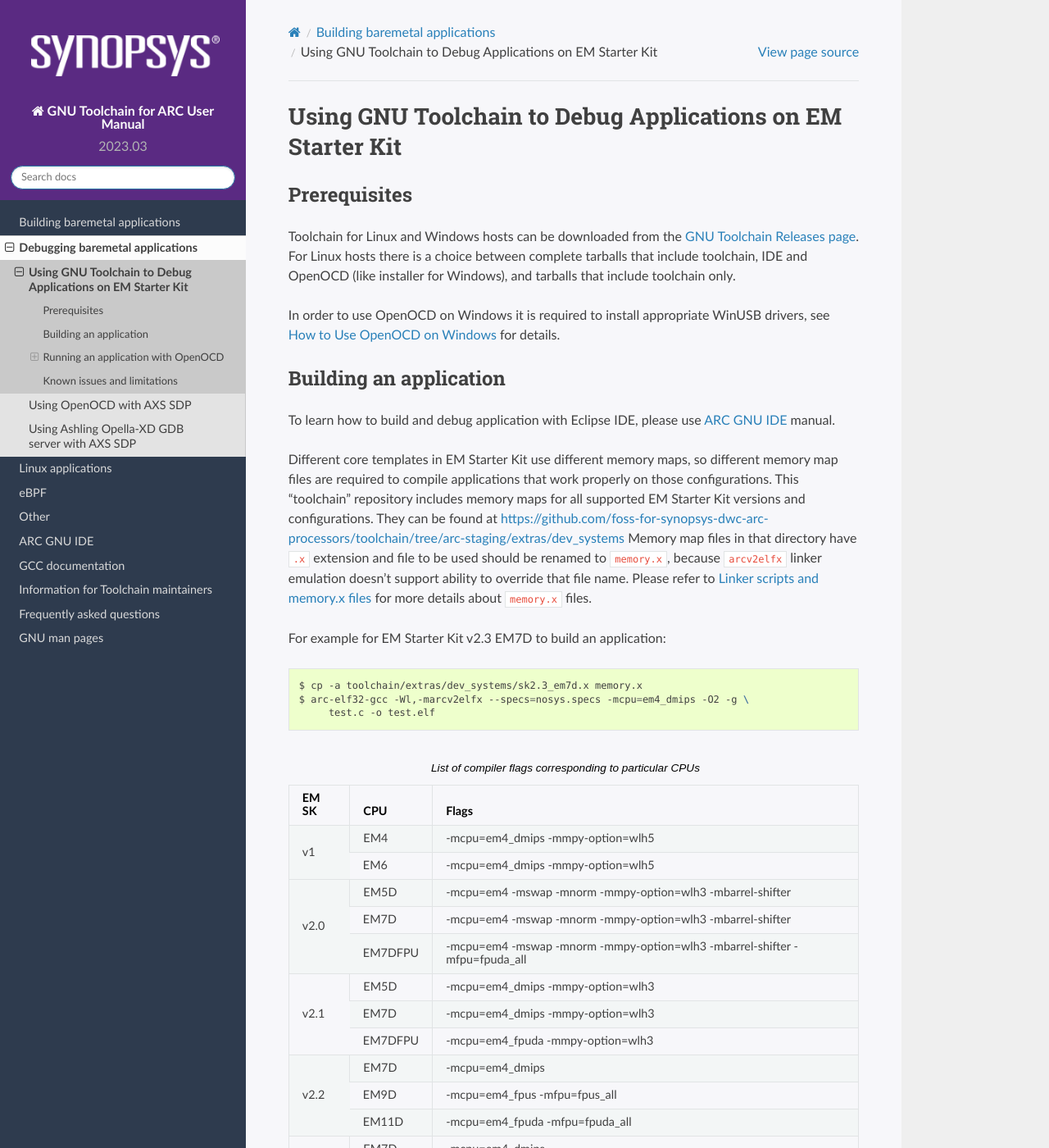
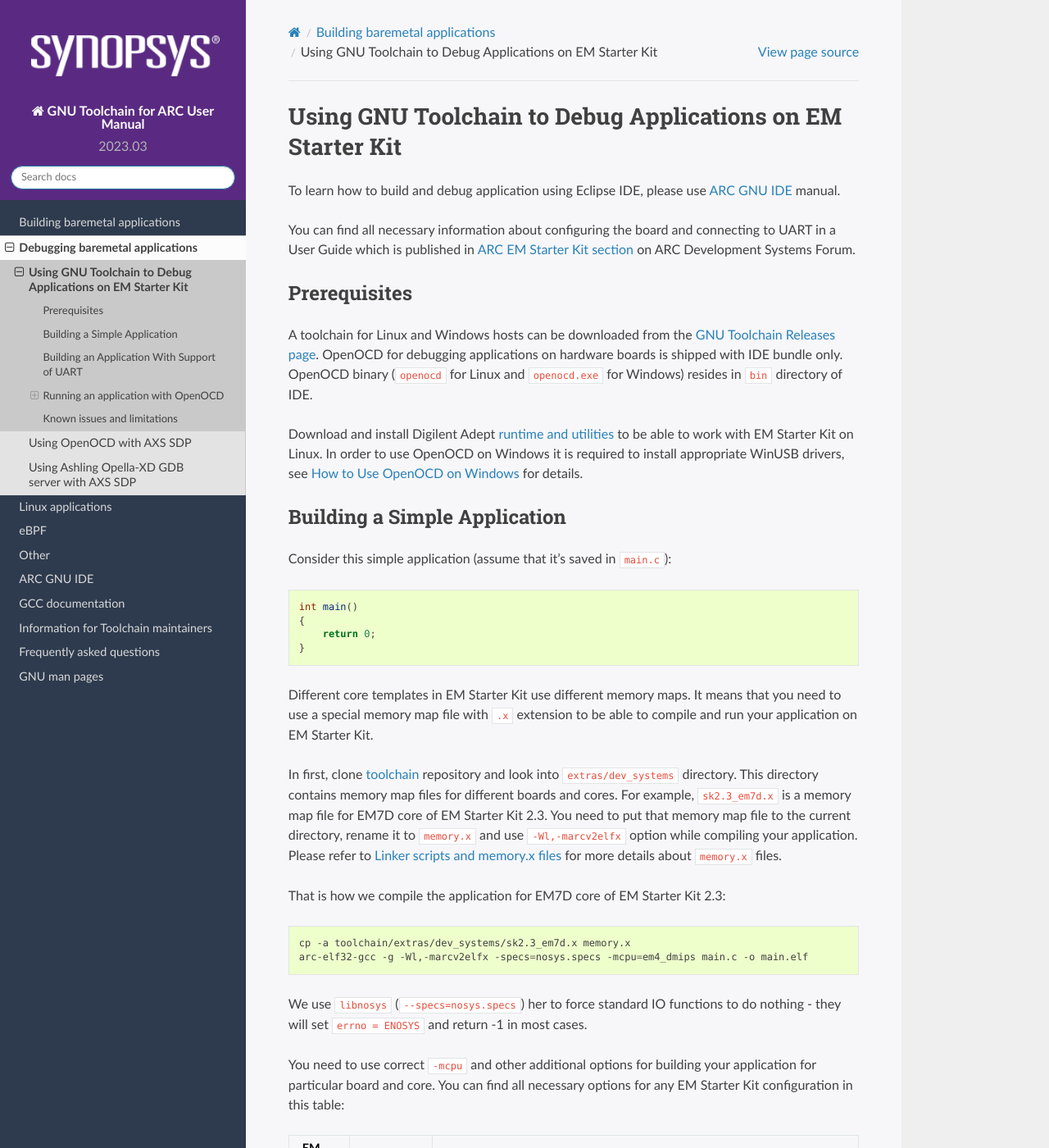
Before and after one commit to foss-for-synopsys-dwc-arc-processors/toolchain, a Sphinx documentation site: the page built from doc/baremetal/em-starter-kit.rst, in a window 1280 px wide and 1400 px high. Shown: the whole window at 82% size. Built offline with Sphinx 7.4.7 and the Read the Docs theme 2.0.0, drawn with Linux system fonts in a browser that asks for light colours; some of the changed text lies outside the part shown.

Commit message:
doc: Completely reworked EMSK section
* Add links to useful extrenal resources.
* Simplified guides.
* Fixed a guide for building with support of UART.

```diff
--- a/doc/baremetal/em-starter-kit.rst
+++ b/doc/baremetal/em-starter-kit.rst
@@ -6,44 +6,64 @@
 Using GNU Toolchain to Debug Applications on EM Starter Kit
 ===========================================================
 
+To learn how to build and debug application using Eclipse IDE, please use
+:doc:`../ide/index` manual.
+
+You can find all necessary information about configuring the board and
+connecting to UART in a User Guide which is published in
+`ARC EM Starter Kit section <https://github.com/foss-for-synopsys-dwc-arc-processors/ARC-Development-Systems-Forum/wiki/ARC-Development-Systems-Forum-Wiki-Home#arc-em-starter-kit-1>`_
+on ARC Development Systems Forum.
+
 Prerequisites
 -------------
 
-Toolchain for Linux and Windows hosts can be downloaded from the `GNU Toolchain
-Releases page
-<https://github.com/foss-for-synopsys-dwc-arc-processors/toolchain/releases>`_.
-For Linux hosts there is a choice between complete tarballs that include
-toolchain, IDE and OpenOCD (like installer for Windows), and tarballs that
-include toolchain only.
+A toolchain for Linux and Windows hosts can be downloaded from the `GNU Toolchain
+Releases page <https://github.com/foss-for-synopsys-dwc-arc-processors/toolchain/releases>`_.
+OpenOCD for debugging applications on hardware boards is shipped with IDE bundle only.
+OpenOCD binary (``openocd`` for Linux and ``openocd.exe`` for Windows) resides in ``bin`` directory of IDE.
 
-In order to use OpenOCD on Windows it is required to install appropriate WinUSB drivers,
-see :doc:`../ide/how-to-use-openocd-on-windows` for details.
+Download and install Digilent Adept `runtime and utilities <https://digilent.com/shop/software/digilent-adept/download>`_
+to be able to work with EM Starter Kit on Linux. In order to use OpenOCD on Windows it is required to install
+appropriate WinUSB drivers, see :doc:`../ide/how-to-use-openocd-on-windows` for details.
 
 
-Building an application
------------------------
+Building a Simple Application
+-----------------------------
 
-To learn how to build and debug application with Eclipse IDE, please use
-:doc:`../ide/index` manual.
+Consider this simple application (assume that it's saved in ``main.c``):
 
-Different core templates in EM Starter Kit use different memory maps, so
-different memory map files are required to compile applications that work
-properly on those configurations. This "toolchain" repository includes memory
-maps for all supported EM Starter Kit versions and configurations. They can be
-found at
-https://github.com/foss-for-synopsys-dwc-arc-processors/toolchain/tree/arc-staging/extras/dev_systems
-Memory map files in that directory have ``.x`` extension and file to be used
-should be renamed to ``memory.x``, because ``arcv2elfx`` linker emulation
-doesn't support ability to override that file name. Please refer to
-:doc:`linker` for more details about ``memory.x`` files.
+.. code-block:: c
 
-For example for EM Starter Kit v2.3 EM7D to build an application::
+  int main()
+  {
+      return 0;
+  }
 
-    $ cp -a toolchain/extras/dev_systems/sk2.3_em7d.x memory.x
-    $ arc-elf32-gcc -Wl,-marcv2elfx --specs=nosys.specs -mcpu=em4_dmips -O2 -g \
-         test.c -o test.elf
+Different core templates in EM Starter Kit use different memory maps.
+It means that you need to use a special memory map file with ``.x`` extension
+to be able to compile and run your application on EM Starter Kit.
 
-.. table:: List of compiler flags corresponding to particular CPUs
+In first, clone `toolchain <https://github.com/foss-for-synopsys-dwc-arc-processors/toolchain>`_
+repository and look into ``extras/dev_systems`` directory. This directory contains
+memory map files for different boards and cores. For example, ``sk2.3_em7d.x``
+is a memory map file for EM7D core of EM Starter Kit 2.3. You need to put that memory map
+file to the current directory, rename it to ``memory.x`` and use ``-Wl,-marcv2elfx``
+option while compiling your application. Please refer to :doc:`linker` for more details
+about ``memory.x`` files.
+
+That is how we compile the application for EM7D core of EM Starter Kit 2.3::
+
+  cp -a toolchain/extras/dev_systems/sk2.3_em7d.x memory.x
+  arc-elf32-gcc -g -Wl,-marcv2elfx -specs=nosys.specs -mcpu=em4_dmips main.c -o main.elf
+
+We use ``libnosys`` (``--specs=nosys.specs``) her to force standard IO functions
+to do nothing - they will set ``errno = ENOSYS`` and return -1 in most cases.
+
+You need to use correct ``-mcpu`` and other additional options for building your
+application for particular board and core. You can find all necessary options
+for any EM Starter Kit configuration in this table:
+
+.. table::
 
    +------+--------+------------------------------------------------------------+
    |EM SK |  CPU   |  Flags                                                     |
@@ -78,41 +98,43 @@
    |      | EM11D  | -mcpu=em4_fpuda -mfpu=fpuda_all                            |
    +------+--------+------------------------------------------------------------+
 
+Building an Application With Support of UART
+--------------------------------------------
 
-C library for GNU Toolchain for ARC provides basic support for UART module of EM
-Starter Kit, which allows to use standard C function for input and output:
-``printf()``, ``scanf()``, etc. Memory map files are also provided for processor
-configurations of EM Starter Kit. Both of those features are available via
-special "specs" files: ``emsk_em9d.specs`` and ``emsk_em11d.specs`` (there is no
-separate file for EM7D of EM Starter Kit, it is identical to EM9D). Usage
-example is following::
+Consider this application (assume that it's saved in ``hello.c``):
 
-    $ cat hello_world.c
-    #include <stdio.h>
-    int main() {
-        printf("hello world\n");
-        return 0;
-    }
+.. code-block:: c
 
-    $ arc-elf32-gcc --specs=emsk_em9d.specs -mcpu=em4_dmips hello_world.c
+  #include<stdio.h>
 
-Note that it is still required to specify valid ``-mcpu`` option value - it is
-not set by the specs file.
+  int main()
+  {
+      printf("Hello, World!\n");
+      return 0;
+  }
 
+You need to use ``emsk_em9d.specs`` (for EM7D or EM9D) or ``emsk_em11d.specs``
+(for EM11D) specs files instead of ``nosys.specs`` to enable support of UART.
+It allows using standard C function for input and output: ``printf()``, ``scanf()``,
+etc.
 
+That is how we compile the application for EM7D core of EM Starter Kit 2.3::
+
+  cp -a toolchain/extras/dev_systems/sk2.3_em7d.x memory.x
+  arc-elf32-gcc -g -Wl,-marcv2elfx -specs=emsk_em9d.specs -mcpu=em4_dmips main.c -o main.elf
 
 Running an application with OpenOCD
 -----------------------------------
 
+OpenOCD is used for connecting to development boards, running a GDB
+server and loading programs to the boards using GDB.
+
 Starting OpenOCD
 ^^^^^^^^^^^^^^^^
 
-Parameters of a particular target board are described in the OpenOCD
-configuration files. OpenOCD repository from Synopsys already includes several
-configuration files made specifically for Synopsys own development platforms:
-ARC EM Starter Kit and ARC SDP. Due to differences between different versions
-of ARC EM Starter Kit hardware, there are separate configuration files for
-different ARC EM Starter Kit versions:
+OpenOCD uses configuration files for describing different boards. OpenOCD
+is shipped with different configuration files for different EM Starter Kit
+versions:
 
 * ``snps_em_sk_v1.cfg`` - for ARC EM Starter Kit v1.x.
 * ``snps_em_sk_v2.1.cfg`` - for ARC EM Starter Kit versions 2.0 and 2.1.
@@ -121,66 +143,52 @@
 * ``snps_em_sk.cfg`` - this is a configuration for ARC EM Starter Kit 2.0 and
   2.1, preserved for compatibility.
 
-Following documentation would assume the usage of the latest ARC EM Starter Kit
-version 2.3 which is similar to 2.2.
+Assume that EM Starter Kit 2.3 is used. If you've downloaded IDE bundle for
+Linux then you can run OpenOCD this way (replace ``<ide>`` by a path to
+the directory of IDE bundle)::
 
-Start OpenOCD::
+  <ide>/bin/openocd -s <ide>/share/openocd/scripts -c 'gdb_port 49101' -f board/snps_em_sk_v2.3.cfg
 
-    # On Linux (for manually built OpenOCD):
-    $ openocd  -c 'gdb_port 49101' -f board/snps_em_sk_v2.3.cfg
+If you've built and installed OpenOCD manually then you can run OpenOCD this way::
 
-    # On Linux (for prebuilt OpenOCD from IDE package):
-    $ $ide_dir/bin/openocd -s $ide_dir/share/openocd/scripts \
-        -c 'gdb_port 49101' -f board/snps_em_sk_v2.3.cfg
+  openocd  -c 'gdb_port 49101' -f board/snps_em_sk_v2.2.cfg
 
-    @rem on Windows:
-    > openocd -s C:\arc_gnu\share\openocd\scripts -c "gdb_port 49101" ^
-      -f board\snps_em_sk_v2.3.cfg
+If you've downloaded and installed IDE bundle for Windows then you can run OpenOCD this way:
+
+.. code-block:: winbatch
+
+    openocd -s C:\arc_gnu\share\openocd\scripts -c "gdb_port 49101" -f board\snps_em_sk_v2.3.cfg
 
 OpenOCD will be waiting for GDB connections on TCP port specified as an
-argument to ``gdb_port`` command, in this example it is 49101. When
-``gdb_port`` command hasn't been specified, OpenOCD will use its default port,
-which is 3333, however this port might be already occupied by some other
-software. In our experience we had a case, where port 3333 has been occupied,
-however no error messages has been printed but OpenOCD and GDB wasn't printing
-anything useful as well, instead it was just printing some ambiguous error
-messages after timeout. In that case another application was occupying TCP port
-only on localhost address, thus OpenOCD was able to start listening on other IP
-addresses of system, and it was possible to connect GDB to it using that
-another IP address. Thus it is recommended to use TCP ports which are unlikely
-to be used by anything, like 49001-49150, which are not assigned to any
-application.
-
-OpenOCD can be closed by CTRL+C. It is also possible to start OpenOCD from Eclipse
-as an external application.
-
+argument to ``gdb_port`` command (49101 in our case). If ``gdb_port`` is not
+passed then the default port 3333 is used. It's recommended not to use a default
+port since it may be occupied by another application. OpenOCD can be closed by CTRL+C.
 
 Connecting GDB to OpenOCD
 ^^^^^^^^^^^^^^^^^^^^^^^^^
 
-Write a sample application:
+Write a sample application and save it to ``simple.c``:
 
 .. code-block:: c
 
-    /* simple.c */
-    int main(void) {
-        int a, b, c;
-        a = 1;
-        b = 2;
-        c = a + b;
-        return c;
-    }
+  int main()
+  {
+      int a = 1;
+      int b = 2;
+      int c = a + b;
+      return c;
+  }
 
+Build the application for EM7D core of EM Starter Kit 2.3::
 
-Compile it - refer to "Building application" section for details, creation of
-``memory.x`` is not shown in this example::
+  cp -a toolchain/extras/dev_systems/sk2.3_em7d.x memory.x
+  arc-elf32-gcc -g -Wl,-marcv2elfx -specs=nosys.specs -mcpu=em4_dmips main.c -o main.elf
 
-    $ arc-elf32-gcc -Wl,-marcv2elfx --specs=nosys.specs -mcpu=em4_dmips -O2 -g \
-        simple.c -o simple_sk2.3_em7d.elf
+Start OpenOCD as it described earlier and start GDB, connect to target and run it:
 
-Start GDB, connect to target and run it::
+.. code-block:: text
 
-    $ arc-elf32-gdb --quiet simple_sk2.1_em5d.elf
+    $ arc-elf32-gdb -quiet main.elf
     # Connect. Replace 3333 with port of your choice if you changed it when starting OpenOCD
     (gdb) target remote :3333
     # Increase timeout, because OpenOCD sometimes can be slow
@@ -199,24 +207,10 @@
     # For example, check exit code of application
     (gdb) info reg r0
 
-Execution should stop at function ``exit``. Value of register ``r0`` should be
-``3``.
-
+Execution should stop at function ``exit``. Value of register ``r0`` should be ``3``.
 
 Known issues and limitations
 ----------------------------
-
-* Out of the box it is impossible to perform any input/output operations, like
-  printf, scanf, file IO, etc.
-
-    * When using an nSIM hostlink (GCC option ``--specs=nsim.specs``), calling
-      any of those function in application will result in a hang (unhandled
-      system call to be exact).
-    * When using libnosys (``--specs=nosys.specs``), standard IO functions will
-      simply do nothing - they will set ``errno = ENOSYS`` and return -1 at most.
-    * It is possible to use UART for text console I/O operations, but that is
-      not implemented by default in GNU toolchain. Consult EM Starter Kit
-      documentation and examples for details.
 
 * Bare metal applications has nowhere to exit, and default implementation of
   exit is an infinite loop. To catch exit from application you should set
```
